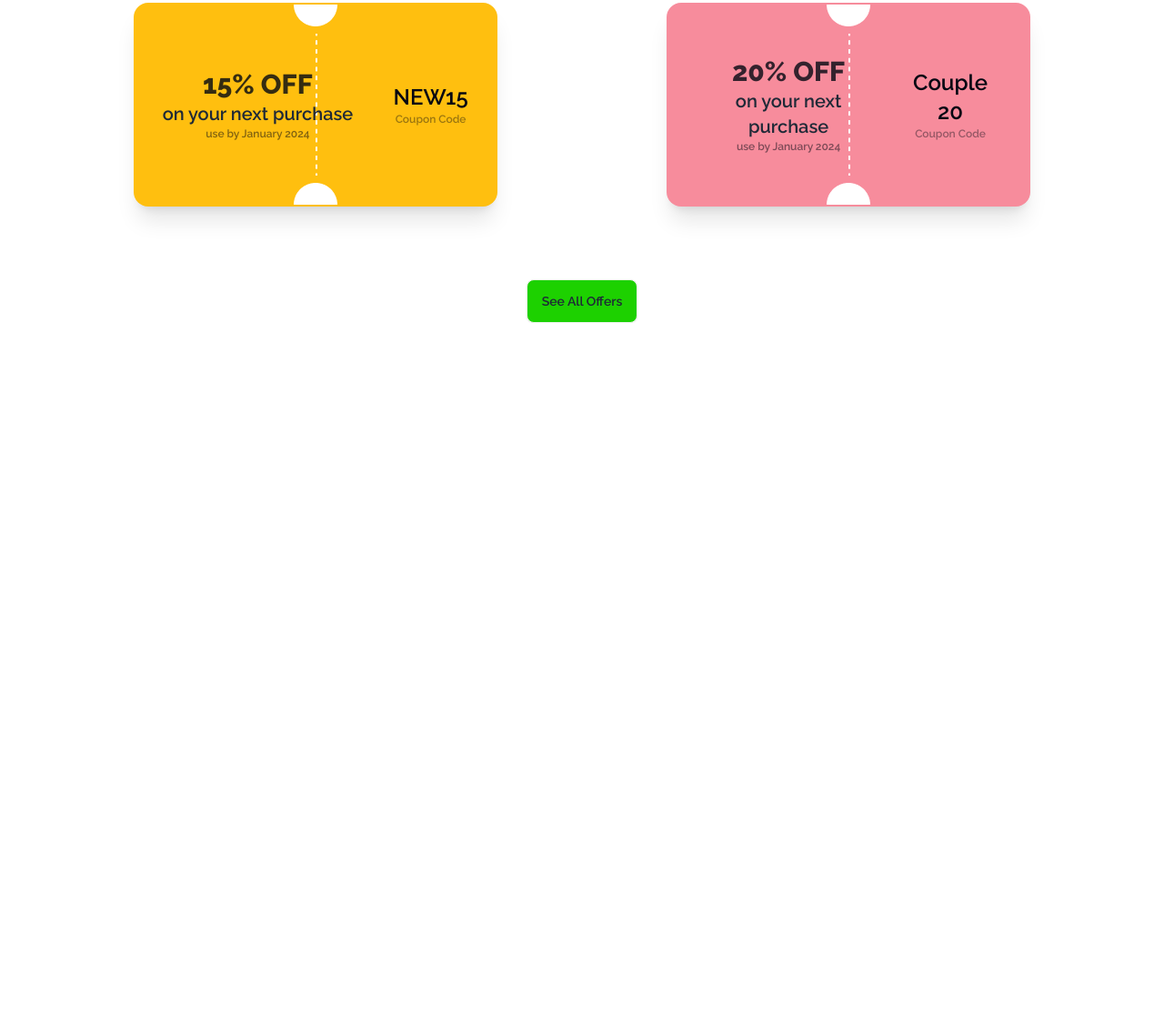
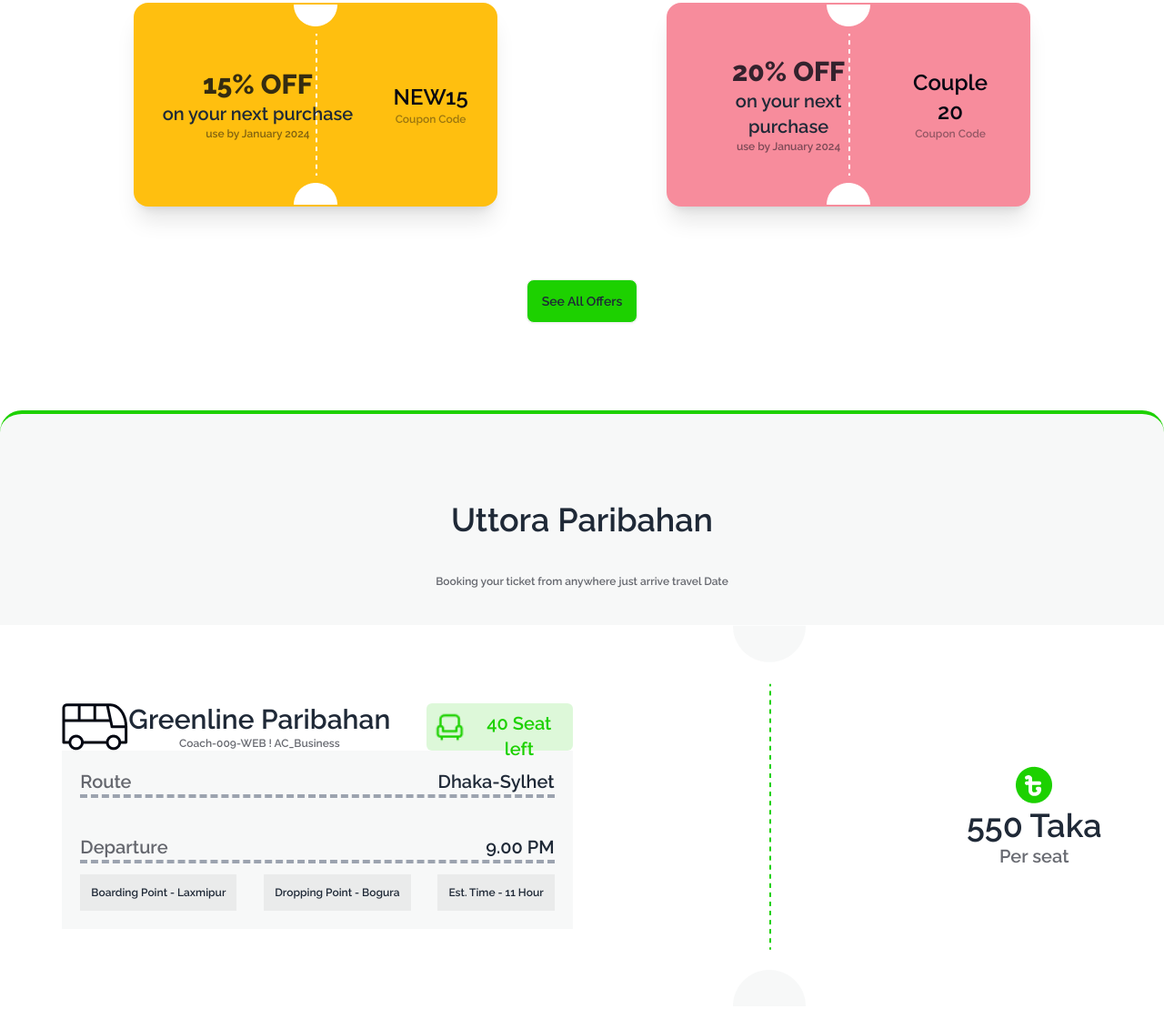
Before and after one commit to mohaiminul375/smart-bus-ticket, a plain HTML site: page index.html in a window 1280 px wide. Shown: the part 877-1986 px from the top of the page at 91% size. Before the commit the page ends 1232 px from the top, so only its background shows below. Drawn offline with nearby package versions, Linux system fonts and the light colour scheme.

Commit message:
travel info

```diff
--- a/index.html
+++ b/index.html
@@ -43,7 +43,7 @@
                             <li><a>Search</a></li>
                         </ul>
                     </div>
-                    <a class="btn btn-ghost text-2xl">Uttora Parbahan</a>
+                    <a class="btn btn-ghost text-2xl">Uttora Paribahan</a>
                 </div>
                 <div class="navbar-center hidden lg:flex">
                     <ul class="menu menu-horizontal px-1">
@@ -63,14 +63,20 @@
             </div>
             <!-- banner -->
             <section class="h-[600px]">
-               <div  class="bg-[url('/images/banner.png')] bg-no-repeat bg-center h-full flex justify-center items-center">
-                <div class="text-center">
-                    <h3 class="text-6xl text-white">End-to-End Travel with <br>
-                             <span class="text-[#1DD100]"> Uttara Paribahan</span> </h3>
-                             <p class="mt-5 text-white">Enjoy your journey with Uttora Travels and get Discout.</p>
-                             <button class="mt-5 btn bg-[#1DD100] border-none text-black font-bold">Buy Ticket</button>
+                <div
+                    class="bg-[url('/images/banner.png')] bg-no-repeat bg-center h-full flex justify-center items-center">
+                    <div class="text-center">
+                        <h3 class="text-6xl text-white">End-to-End Travel with
+                            <br>
+                            <span class="text-[#1DD100]"> Uttara
+                                Paribahan</span> </h3>
+                        <p class="mt-5 text-white">Enjoy your journey with
+                            Uttora Travels and get Discout.</p>
+                        <button
+                            class="mt-5 btn bg-[#1DD100] border-none text-black font-bold">Buy
+                            Ticket</button>
+                    </div>
                 </div>
-               </div>
             </section>
         </header>
         <!-- header end -->
@@ -78,32 +84,43 @@
         <main class="mt-24 font-raleway font-semibold text-3xl text-center">
             <h3>Best offers for you </h3>
             <!-- offer container -->
-            <section class="mt-20 flex flex-col lg:flex-row justify-evenly gap-10">
+            <section
+                class="mt-20 flex flex-col lg:flex-row justify-evenly gap-10">
 
-                <div class="card w-[400px] h-56 bg-base-100 shadow-xl bg-[#FFBF0F]">
-                    <div class="card-body flex flex-row justify-between items-center gap-5 bg-[url('/images/cupon-devider.png')] bg-no-repeat bg-center">
+                <div
+                    class="card w-[400px] h-56 bg-base-100 shadow-xl bg-[#FFBF0F]">
+                    <div
+                        class="card-body flex flex-row justify-between items-center gap-5 bg-[url('/images/cupon-devider.png')] bg-no-repeat bg-center">
                         <div>
-                            <h2 class="text-[#030712CC] text-3xl font-extrabold">15% OFF</h2>
+                            <h2
+                                class="text-[#030712CC] text-3xl font-extrabold">15%
+                                OFF</h2>
                             <p class="text-xl">on your next purchase</p>
-                            <p class="text-[#03071280] text-xs"> use by January 2024</p>
+                            <p class="text-[#03071280] text-xs"> use by January
+                                2024</p>
                         </div>
                         <div>
                             <h2 class="text-2xl text-[#030712]">NEW15</h2>
-                            <P class="text-xs text-[#03071266]">Coupon Code</P>
+                            <p class="text-xs text-[#03071266]">Coupon Code</p>
                         </div>
                     </div>
                 </div>
 
-                <div class="card w-[400px] h-56 bg-base-100 shadow-xl bg-[#F78C9C]">
-                    <div class="card-body flex flex-row justify-evenly items-center gap-5 bg-[url('/images/cupon-devider.png')] bg-no-repeat bg-center">
+                <div
+                    class="card w-[400px] h-56 bg-base-100 shadow-xl bg-[#F78C9C]">
+                    <div
+                        class="card-body flex flex-row justify-evenly items-center gap-5 bg-[url('/images/cupon-devider.png')] bg-no-repeat bg-center">
                         <div>
-                            <h2 class="text-[#030712CC] text-3xl font-extrabold">20% OFF</h2>
+                            <h2
+                                class="text-[#030712CC] text-3xl font-extrabold">20%
+                                OFF</h2>
                             <p class="text-xl">on your next purchase</p>
-                            <p class="text-[#03071280] text-xs"> use by January 2024</p>
+                            <p class="text-[#03071280] text-xs"> use by January
+                                2024</p>
                         </div>
                         <div>
                             <h2 class="text-2xl text-[#030712]">Couple 20</h2>
-                            <P class="text-xs text-[#03071266]">Coupon Code</P>
+                            <p class="text-xs text-[#03071266]">Coupon Code</p>
                         </div>
                     </div>
                 </div>
@@ -113,8 +130,62 @@
                 <button class="btn bg-[#1DD100]">See All Offers</button>
             </div>
             <!-- ticket booking section -->
-            <section>
+            <section
+                class="my-24 border-t-4 border-[#1DD100] rounded-t-3xl bg-[#F7F8F8]">
+                <!-- ticket heading -->
+                <h2 class="text-4xl mt-24">Uttora Paribahan</h2>
+                <p class="text-[#03071299] text-xs mt-10">Booking your ticket
+                    from anywhere just arrive travel Date</p>
+                <!-- travel info -->
+                <div
+                    class="bg-white flex flex-row justify-around items-center mt-10 gap-10">
+                    <div>
+                        <div class="flex gap-10">
+                            <div class="flex">
+                                <img src="images/bus-logo.png" alt>
+                                <div>
+                                    <h2 class="text-3xl">Greenline
+                                        Paribahan</h2>
+                                    <p
+                                        class="text-xs text-[#03071299]">Coach-009-WEB
+                                        ! AC_Business</p>
+                                </div>
+                            </div>
+                            <div
+                                class="flex justify-between gap-2 bg-[#1DD10026] p-2 rounded-md">
+                                <img src="images/seat-green.png" alt>
+                                <p
+                                    class="text-xl text-[#1DD100]"><span>40</span>
+                                    Seat left</p>
+                            </div>
+                        </div>
+                        <div class="bg-[#F7F8F8] p-5 ">
+                            <div class="flex justify-between border-b-4 border-dashed border-gray-400 mb-10">
+                                <p class="text-xl text-[#03071299]">Route</p>
+                                <p class="text-xl ">Dhaka-Sylhet</p>
+                            </div>
 
+                            <div class="flex justify-between border-b-4 border-dashed border-gray-400 mt-5">
+                                <p class="text-xl text-[#03071299]">Departure</p>
+                                <p class="text-xl ">9.00 PM</p>
+                            </div>
+                            <div class="flex justify-between mt-3">
+                                <p class="text-xs bg-[#0307120D] p-3">Boarding Point - Laxmipur</p>
+                                <p class="text-xs bg-[#0307120D] p-3">Dropping Point - Bogura</p>
+                                <p class="text-xs bg-[#0307120D] p-3">Est. Time - 11 Hour</p>
+                            </div>
+                        </div>
+                    </div>
+                    <div>
+                        <img src="images/info-devider.png" alt>
+                    </div>
+                    <div class="flex flex-col items-center">
+                        <img src="images/fare.png" alt>
+                        <h2 class="text-4xl">550 Taka</h2>
+                        <h5 class="text-xl text-[#03071299]">Per seat</h5>
+                    </div>
+
+                </div>
             </section>
         </main>
     </body>
```
